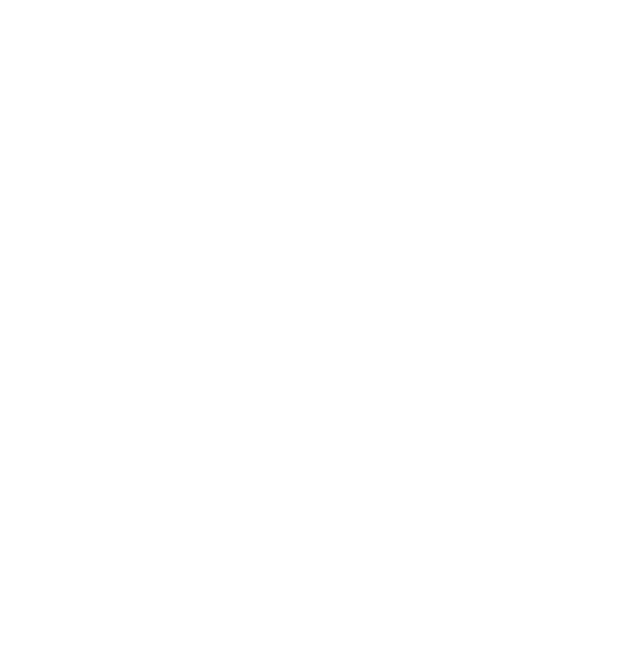
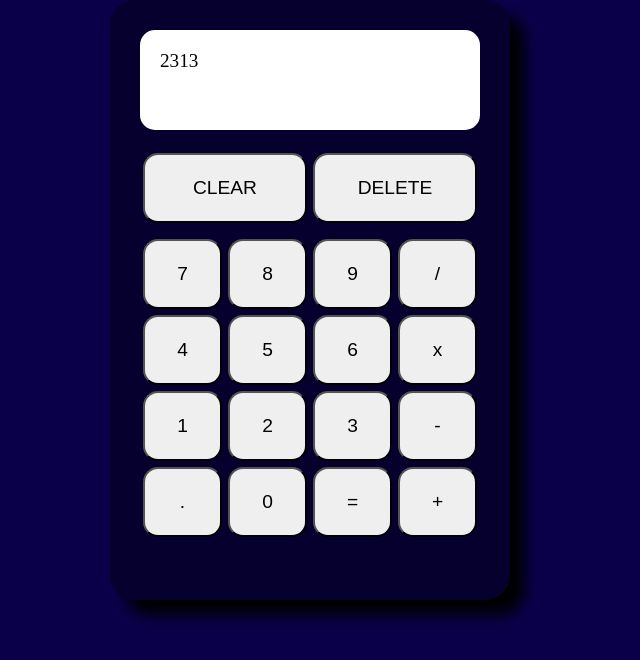
Before and after one commit to Soham-Powar/Calculator, a plain HTML site: page index.html in a window 1280 px wide. Shown: the whole page, without its empty margins (330-970 px from the left). Drawn offline with Linux system fonts and the light colour scheme.

Commit message:
Add UI to the calculator

```diff
--- a/index.html
+++ b/index.html
@@ -10,6 +10,31 @@
 </head>
 
 <body>
+	<div class="calculator">
+		<div class="display">2313</div>
+		<div class="functionButtons">
+			<button class="clear">CLEAR</button>
+			<button class="delete">DELETE</button>
+		</div>
+		<div class="keys">
+			<button>7</button>
+			<button>8</button>
+			<button>9</button>
+			<button>/</button>
+			<button>4</button>
+			<button>5</button>
+			<button>6</button>
+			<button>x</button>
+			<button>1</button>
+			<button>2</button>
+			<button>3</button>
+			<button>-</button>
+			<button>.</button>
+			<button>0</button>
+			<button>=</button>
+			<button>+</button>
+		</div>
+	</div>
 
 </body>
 
--- a/script.js
+++ b/script.js
@@ -0,0 +1,26 @@
+let firstNumber;
+let secondNumber;
+let operator;
+
+
+function add() {
+
+}
+
+function subtract() {
+
+}
+
+function multiply() {
+
+}
+
+function divide() {
+
+}
+
+function operate (operator, num1, num2) {
+
+}
+
+//create a function that populates display on button click
--- a/style.css
+++ b/style.css
@@ -0,0 +1,58 @@
+* {
+	margin: 0;
+	padding: 0;
+	box-sizing: border-box;
+}
+
+body {
+	background-color: #0A004A;
+}
+
+.calculator {
+	display: flex;
+	flex-direction: column;
+	width: 400px;
+	height: 600px;
+	background-color: #06002E;
+	box-shadow: 15px 15px 15px black;
+	padding: 30px;
+	margin: auto;
+	border-radius: 25px;
+}
+
+.display {
+	background-color: white;
+	height: 100px;
+	margin-bottom: 20px;
+	border-radius: 15px;
+	padding: 20px;
+	font-size: larger;
+
+}
+
+button {
+	height: 70px;
+	width: 70px;
+	margin: 3px;
+	font-size: larger;
+	border-radius: 15px;
+}
+
+.functionButtons {
+	display: flex;
+	margin-bottom: 10px;
+
+}
+
+.functionButtons button {
+	flex-grow: 1;
+}
+
+.keys {
+	display: flex;
+	flex-wrap: wrap;
+}
+
+.keys button {
+	flex-grow: 1;
+}
```
